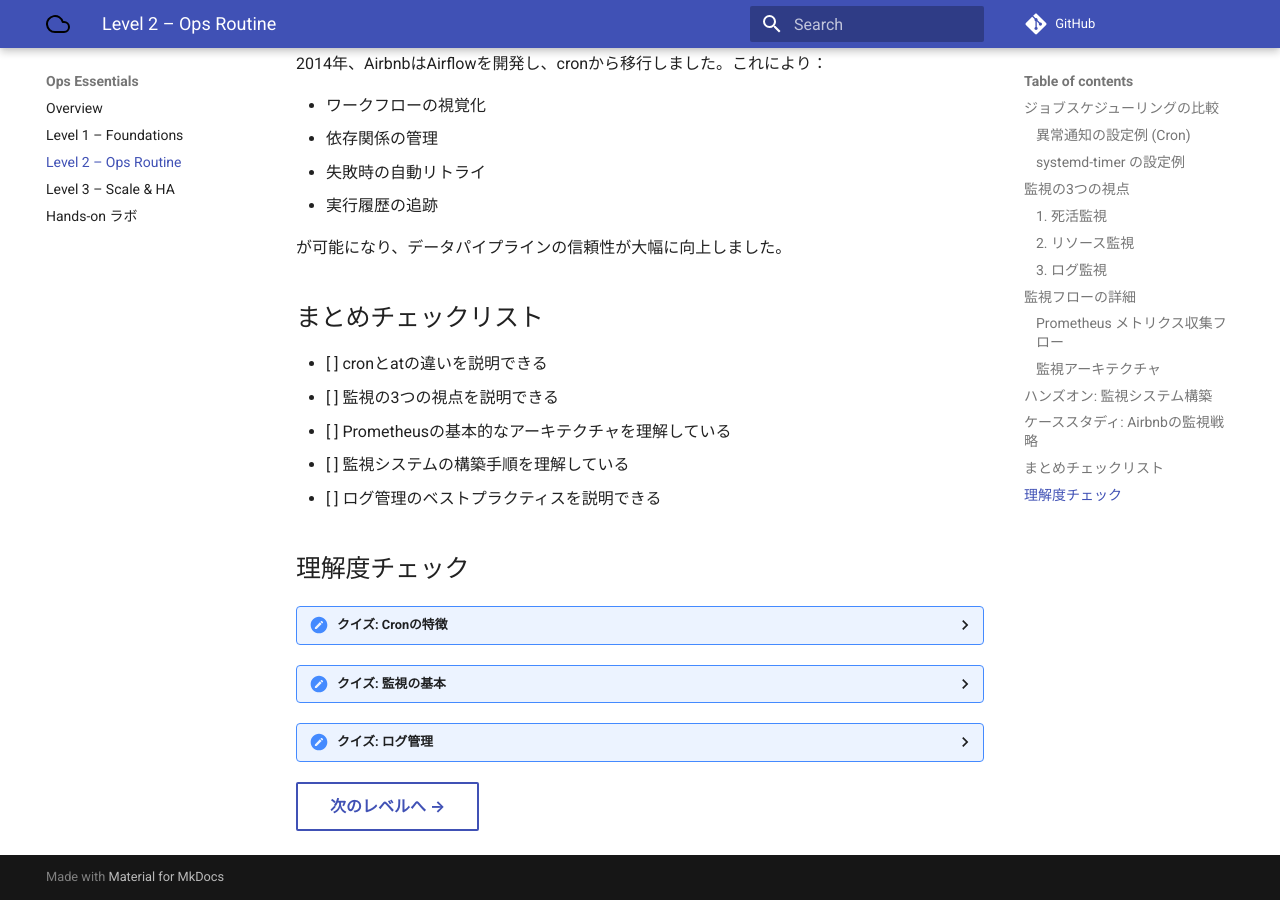
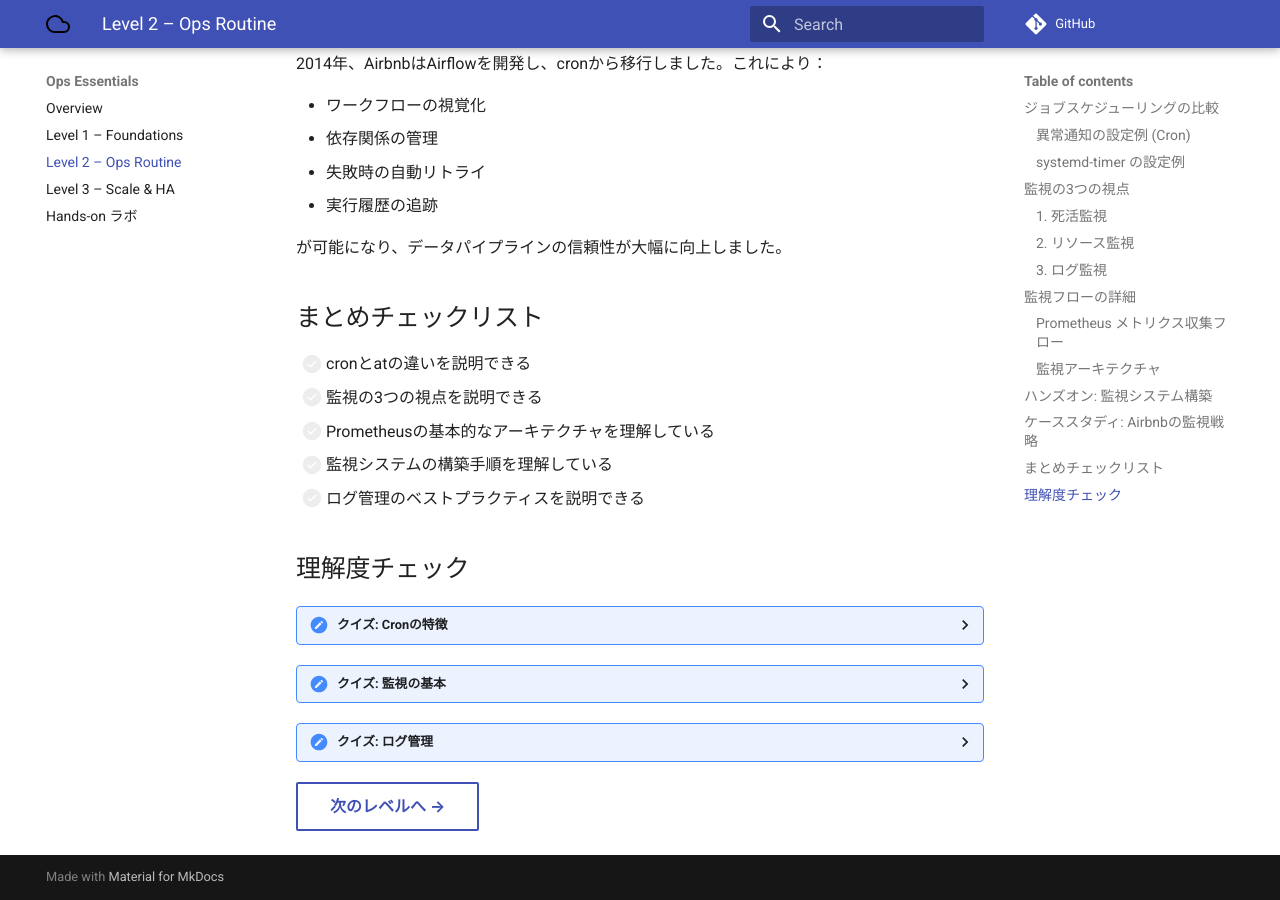
Before and after one commit to atsushi-ambo/skillmap.dev, an MkDocs documentation site: the page built from docs/ops-essentials/level2.md, in a window 1280 px wide and 900 px high, scrolled down 3121 px. Built offline with MkDocs 1.6.1 and Material for MkDocs 9.7.7, drawn with Linux system fonts in a browser that asks for light colours; comment, search, counter and statistics services are not loaded.

Commit message:
Enhance: インタラクティブなチェックリストとクイズ機能を実装
- チェックリストをクリック可能にし、状態をlocalStorageに保存
- クイズのクリックイベントを改善（event.currentTargetを使用）
- タスクリストのスタイルを追加（打ち消し線、ホバー効果など）
- mkdocs.ymlを更新してpymdownx.tasklistを有効化
- extra.jsを追加してチェックリストの状態を永続化

```diff
--- a/docs/theme/extra.css
+++ b/docs/theme/extra.css
@@ -50,6 +50,31 @@
 /* Hide redundant skip to content text in header */
 .md-header-nav__title {
   display: none;
+}
+
+/* Task list styles */
+.task-list-item {
+  list-style: none;
+  margin-left: -1.5em;
+}
+.task-list-item input[type="checkbox"] {
+  margin: 0 0.5em 0 0;
+  vertical-align: middle;
+}
+.task-list-item input:checked + p,
+.task-list-item input:checked + span,
+.task-list-item input:checked {
+  text-decoration: line-through;
+  opacity: 0.7;
+}
+
+/* Quiz styles */
+.quiz-options li {
+  user-select: none;
+  transition: all 0.2s ease;
+}
+.quiz-options li:hover {
+  transform: translateX(4px);
 }
 
 /* Quiz result labels and explanations */
--- /dev/null
+++ b/docs/theme/extra.js
@@ -0,0 +1,15 @@
+// Task list persistence
+(() => {
+  // Persist task-list checkboxes
+  const STORAGE_KEY = "skillmap-checklist";
+  const saved = JSON.parse(localStorage.getItem(STORAGE_KEY) || "{}");
+
+  // Mark saved states
+  document.querySelectorAll("ul.task-list input[type=checkbox]").forEach((cb, i) => {
+    cb.checked = saved[i] ?? cb.checked;
+    cb.addEventListener("change", () => {
+      saved[i] = cb.checked;
+      localStorage.setItem(STORAGE_KEY, JSON.stringify(saved));
+    });
+  });
+})();
--- a/docs/theme/quiz.js
+++ b/docs/theme/quiz.js
@@ -18,6 +18,7 @@
   document.querySelectorAll(".quiz-options").forEach((list) => {
     list.querySelectorAll("li").forEach((li) => {
       li.addEventListener("click", (e) => {
+        const li = e.currentTarget; // Use the element that was actually clicked
         // Prevent multiple clicks
         if (li.classList.contains("clicked")) return;
 
--- a/mkdocs.yml
+++ b/mkdocs.yml
@@ -19,14 +19,18 @@
     - extra.css
   extra_javascript:
     - quiz.js
+    - extra.js
 
 markdown_extensions:
   - admonition
   - pymdownx.superfences
   - pymdownx.tabbed
+  - pymdownx.tasklist:
+      custom_checkbox: true
+      clickable_checkbox: true
+      class: task-list
   - attr_list
   - md_in_html
-  - pymdownx.snippets
 
 plugins:
   - search
```
